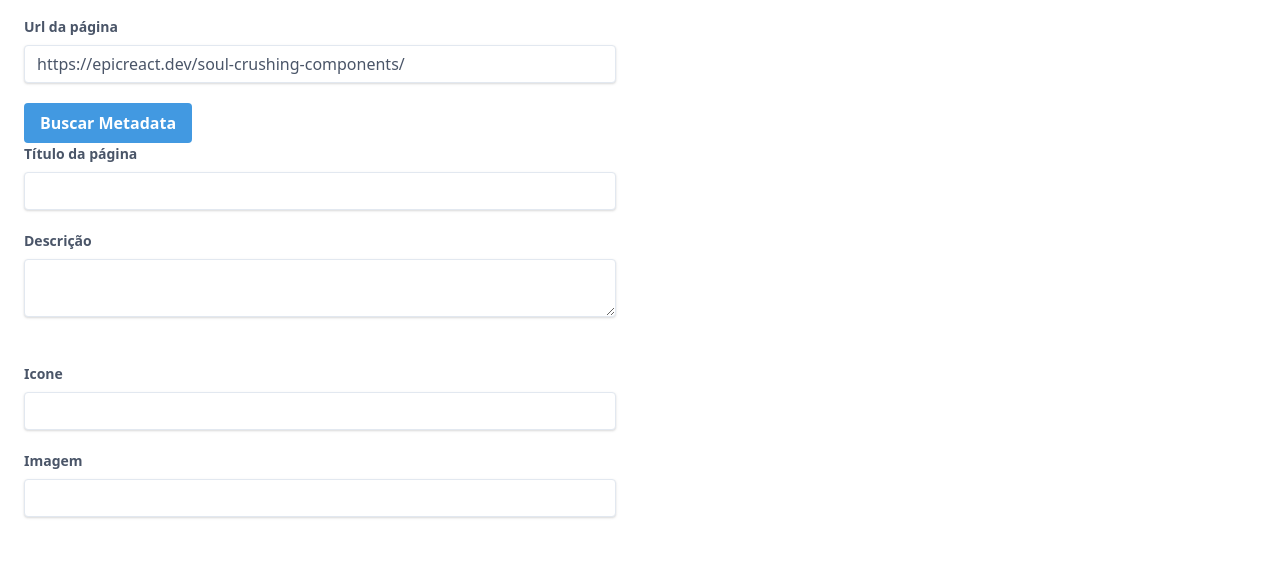
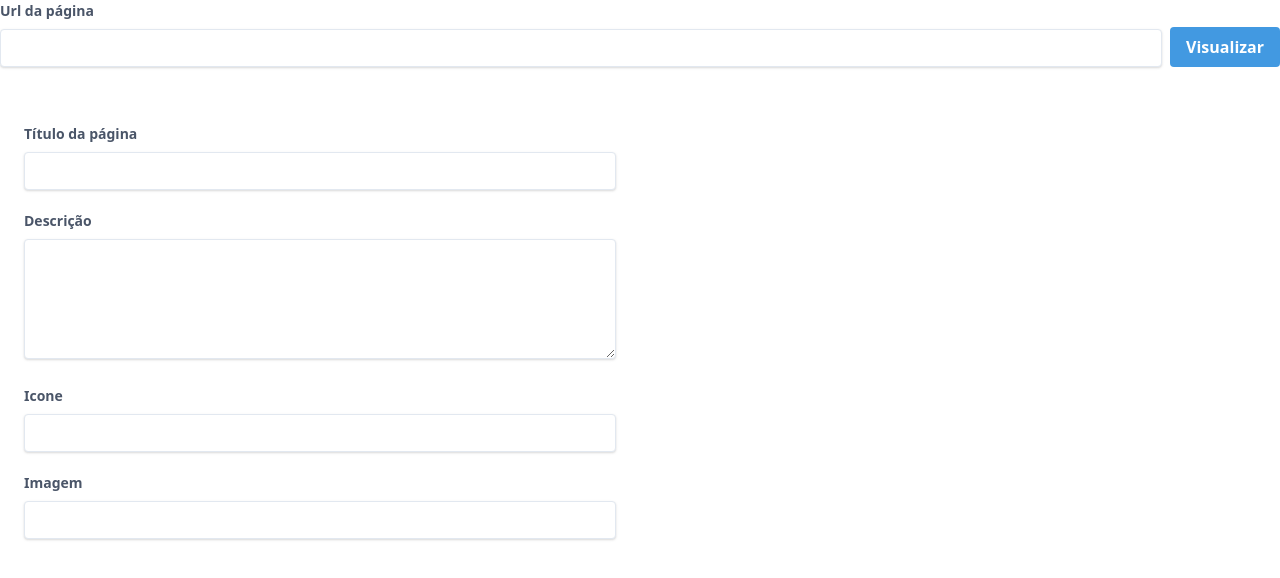
Before and after one commit to plowzzer/links-repository, a Next.js app: page / in a window 1280 px wide. Shown: the top 578 px of the page. Built offline with nearby package versions, Linux system fonts and the light colour scheme.

Commit message:
little adjustments and loading

```diff
--- a/components/Button/index.tsx
+++ b/components/Button/index.tsx
@@ -10,6 +10,7 @@ const Button: React.FC<{ name: string; onClick }> = ({ name, onClick }) => {
       hover:bg-blue-700
       text-white
       font-bold
+      items-center
       py-2
       px-4
       rounded
--- a/components/Card/index.tsx
+++ b/components/Card/index.tsx
@@ -18,21 +18,27 @@ const Card: React.FC<CardLink> = ({
   tags,
 }) => {
   return (
+    <div className="max-w-sm rounded overflow-hidden shadow-lg">
+      {image && (
+        <a href={url} target="_blank">
+          <img className="w-full" src={image} alt={title} />
+        </a>
+      )}
+      <div className="px-6 py-4">
         <a
           href={url}
           target="_blank"
-      className="max-w-sm rounded overflow-hidden shadow-lg"
+          className="flex items-center font-bold text-xl mb-2"
         >
-      {image && <img className="w-full" src={image} alt={title} />}
-      <div className="px-6 py-4">
-        <div className="flex items-center font-bold text-xl mb-2">
+          <div>
             {icon && (
-            <div className="mr-2">
+              <div className="mr-2 mt-2 float-left">
                 <img src={icon} style={{ maxWidth: 16, maxHeight: 16 }} />
               </div>
             )}
-          <div>{title}</div>
+            {title}
           </div>
+        </a>
         {description && (
           <p className="text-gray-700 text-base">{description}</p>
         )}
@@ -45,7 +51,7 @@ const Card: React.FC<CardLink> = ({
             </span>
           </div>;
         })}
-    </a>
+    </div>
   );
 };
 
--- /dev/null
+++ b/components/Loading/index.tsx
@@ -0,0 +1,22 @@
+import React from "react";
+
+// import { Container } from './styles';
+
+const Loading: React.FC = () => {
+  return (
+    <div className="border border-gray-300 shadow rounded-md max-w-sm w-full">
+      <div className="animate-pulse flex space-x-4">
+        <div className="flex-1 space-y-4 p-4">
+          <div className="bg-gray-400 h-20 w-full"></div>
+          <div className="h-4 bg-gray-400 rounded w-3/4"></div>
+          <div className="space-y-2">
+            <div className="h-4 bg-gray-400 rounded"></div>
+            <div className="h-4 bg-gray-400 rounded w-5/6"></div>
+          </div>
+        </div>
+      </div>
+    </div>
+  );
+};
+
+export default Loading;
--- a/components/Textarea/index.tsx
+++ b/components/Textarea/index.tsx
@@ -41,6 +41,7 @@ const Textarea: React.FC<TextareaProps> = ({
           focus:outline-none
           focus:shadow-outline
         "
+        style={{ minHeight: "120px" }}
         id={name}
         {...rest}
       />
--- a/pages/index.tsx
+++ b/pages/index.tsx
@@ -6,12 +6,10 @@ import Input from "../components/Input";
 import Textarea from "../components/Textarea";
 import Button from "../components/Button";
 import Card from "../components/Card";
+import Loading from "../components/Loading";
 
 export default function Home() {
-  const [url, setUrl] = useState(
-    "https://epicreact.dev/soul-crushing-components/"
-  );
-
+  const [url, setUrl] = useState("");
   const [loading, setLoading] = useState(false);
   const [show, setShow] = useState(false);
   const [title, setTitle] = useState("");
@@ -47,19 +45,21 @@ export default function Home() {
 
   return (
     <div className="container mx-auto">
-      <div className="flex">
-        <div className="flex-1 px-4 py-2 m-2">
+      <div className="flex items-end mb-10">
         <Input
           name="link"
-            className="mb-5"
           label="Url da página"
           value={url}
           onChange={(e) => {
             setUrl(e.target.value);
           }}
+          className="flex-1 mr-2"
         />
-          <Button name="Buscar Metadata" onClick={handleSearch} />
+        <Button name="Visualizar" onClick={handleSearch} />
+      </div>
 
+      <div className="flex">
+        <div className="flex-1 px-4 py-2 m-2">
           <Input
             name="title"
             className="mb-5"
@@ -72,7 +72,7 @@ export default function Home() {
 
           <Textarea
             name="description"
-            className="mb-10"
+            className="mb-5"
             label="Descrição"
             value={description}
             onChange={(e) => {
@@ -101,7 +101,8 @@ export default function Home() {
           />
         </div>
         <div className="flex-1 px-4 py-2 m-2">
-          {show && (
+          {loading && <Loading />}
+          {!loading && show && (
             <Card
               url={url}
               title={title}
```
Lines whose indentation alone changed are shown as unchanged.
